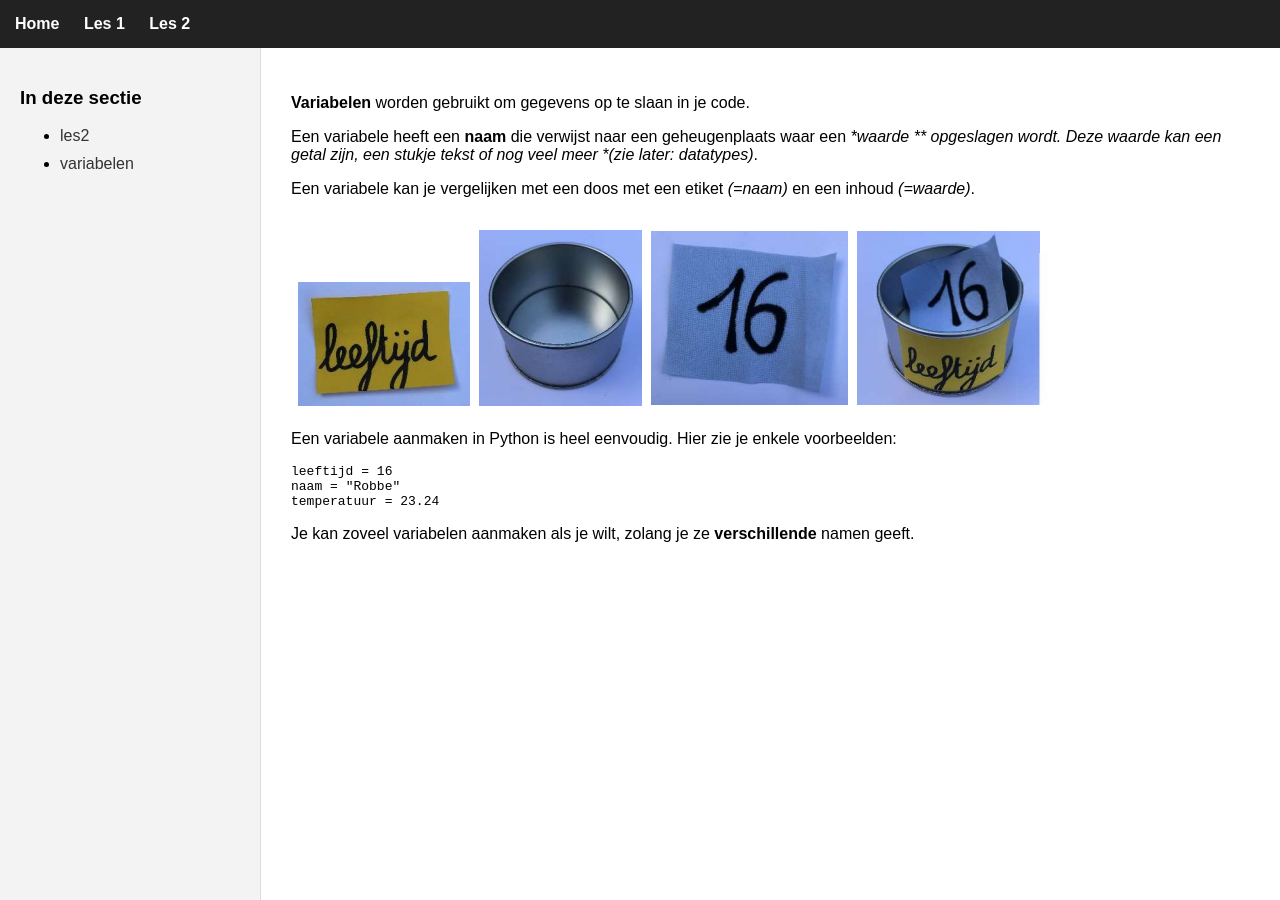
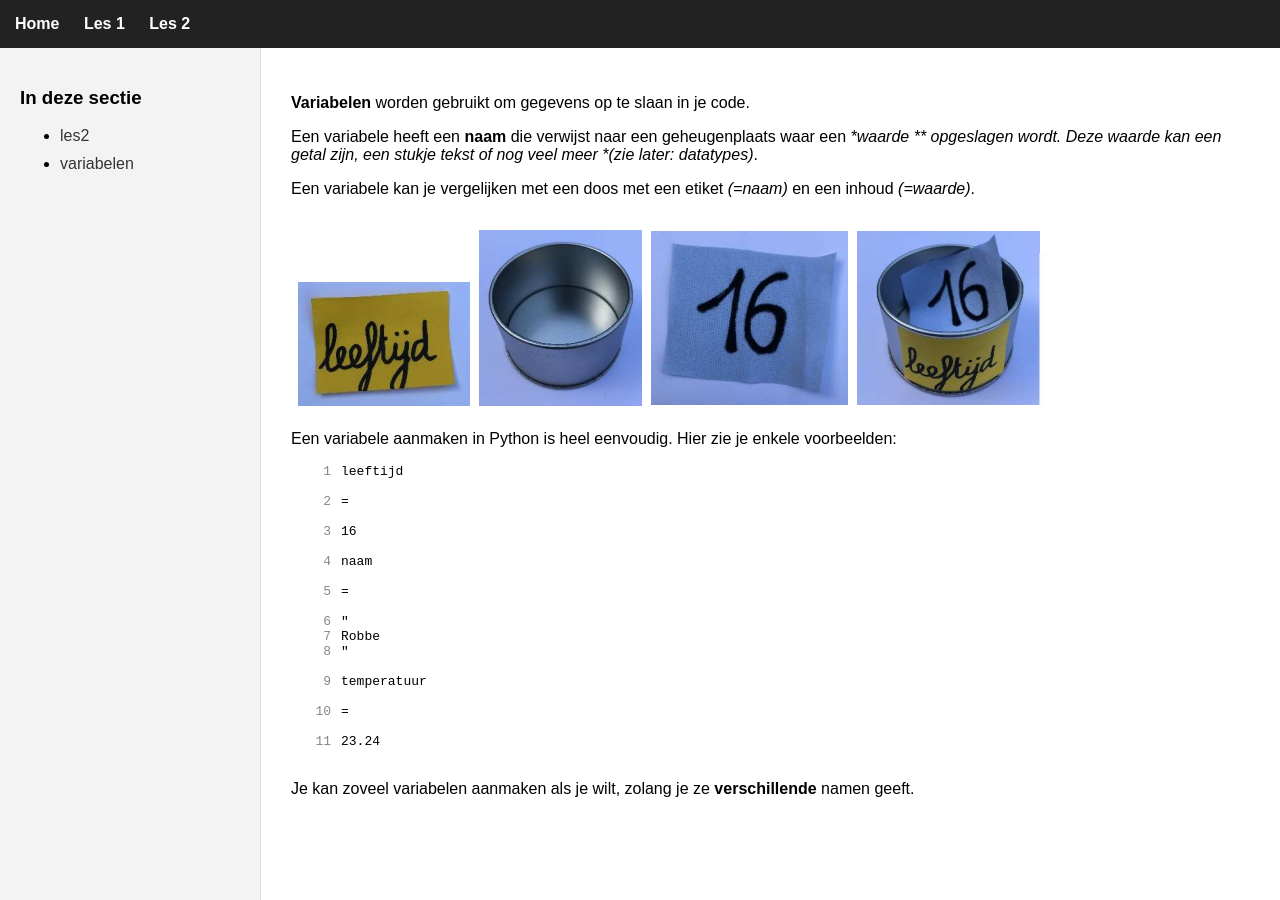
Before and after one commit to milanvandeput/milanvandeput.github.io, a Jekyll site: the page built from les2/variabelen.md, in a window 1280 px wide. Built offline with Jekyll 4.4.1, drawn with Linux system fonts in a browser that asks for light colours.

Commit message:
Update default.html

```diff
--- a/_layouts/default.html
+++ b/_layouts/default.html
@@ -49,6 +49,31 @@
             flex: 1;
             padding: 30px;
         }
+        /* Line numbers for code blocks */
+        pre.highlight {
+          padding-left: 50px; /* ruimte voor de nummering */
+          position: relative;
+        }
+
+        pre.highlight code {
+          counter-reset: linenumber;
+        }
+
+        pre.highlight code > span {
+          display: block;
+          counter-increment: linenumber;
+        }
+
+        pre.highlight code > span::before {
+          content: counter(linenumber);
+          display: inline-block;
+          width: 35px;
+          margin-left: -45px;
+          padding-right: 10px;
+          text-align: right;
+          color: #888;
+          user-select: none;
+        }
     </style>
 </head>
 <body>
```
